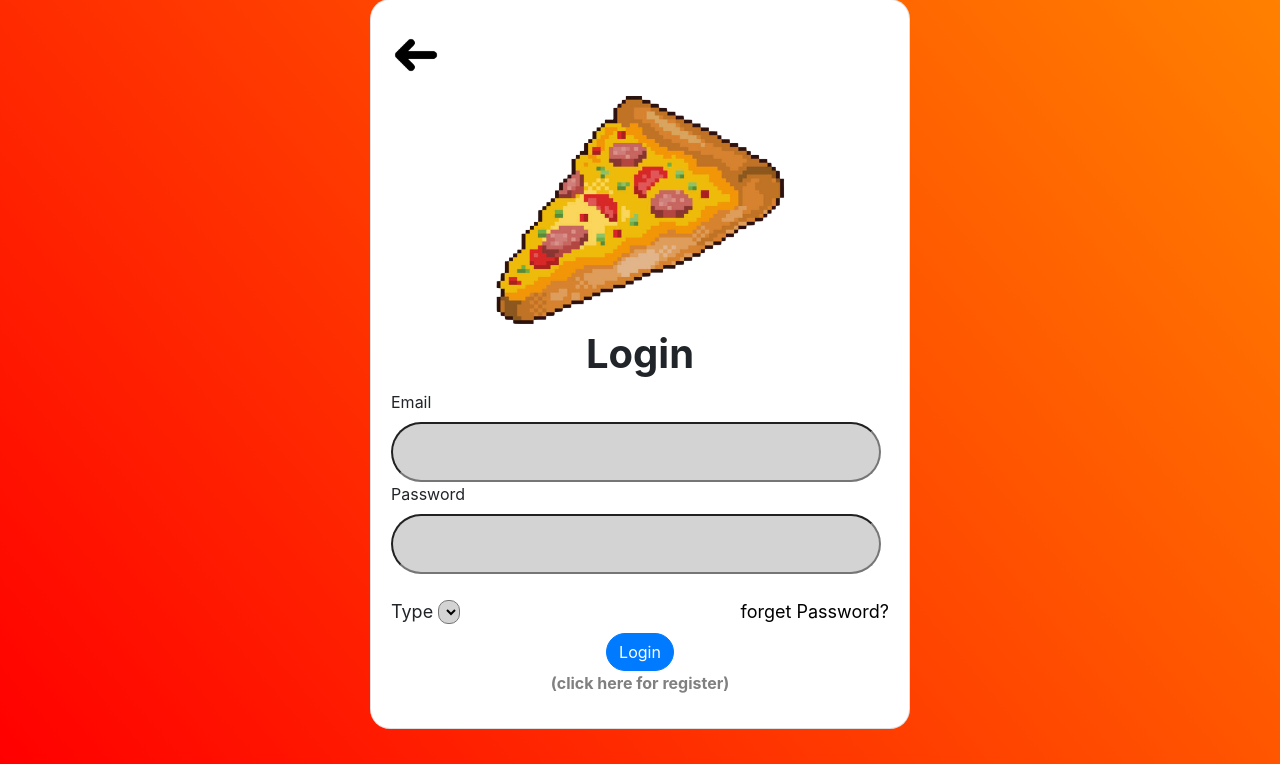
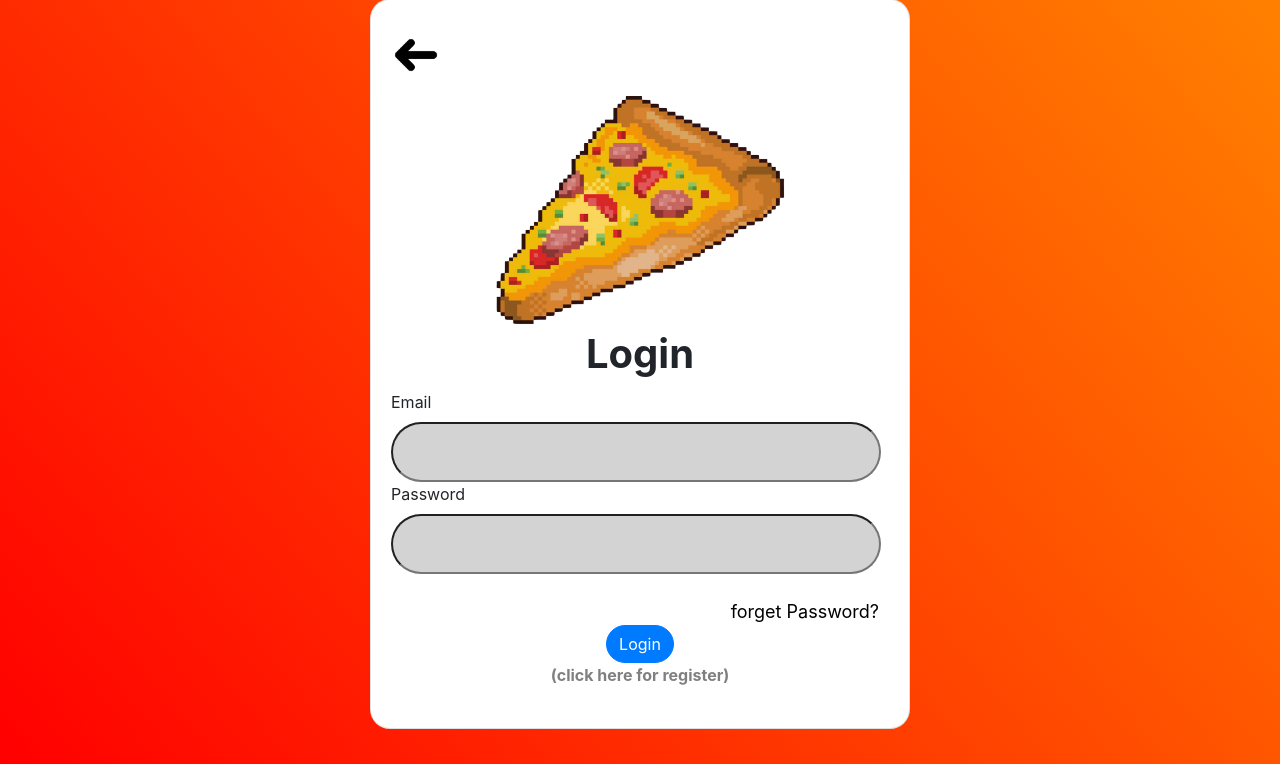
Before and after one commit to AemKTP/Project_Duo_Pizza, a PHP site: page /login.php in a window 1280 px wide. Shown: the part 36-800 px from the top of the page. Run offline with PHP 8.4, Linux system fonts and the light colour scheme; data that the repository does not hold is empty.

Commit message:
Update login.php

```diff
--- a/login.php
+++ b/login.php
@@ -44,31 +44,28 @@ $conn->close();
                             <input type="email" id="email" style="border-radius: 50px;" name="email"><br>
                             <label for="password">Password</label><br>
                             <input type="password" id="password" style="border-radius: 50px;" name="password"><br><br>
-                            <label for="type" style="font-size: 18px;">Type</label>
+                            <!-- <label for="type" style="font-size: 18px;">Type</label>
                             <select name="type">
                                 <?php
                                 foreach ($enum_values as $value) {
                                     echo "<option value='" . $value . "'>" . $value . "</option>";
                                 }
                                 ?>
-                            </select>
-                            <a class="forgetPass" style="font-size: 18px;" href="changepassword.php">forget Password?</a>
-                            <div class="center-button">
-                                <button type="submit" class="btn btn-primary">Login</button>
+                            </select> -->
+                            <div class="row">
+                                <div class="col">
+                                    <a class="forgetPass" style="font-size: 18px; justify-content: right; margin-right: 2%;" href="changepassword.php">forget Password?</a>
+                                </div>
                             </div>
-                            <a class="register" href="register.php"><b>(click here for register)</b></a>
+                            <div class="row">
+                                <div class="col">
+                                    <div class="center-button">
+                                        <button type="submit" class="btn btn-primary">Login</button>
+                                    </div>
+                                    <a class="register" href="register.php"><b>(click here for register)</b></a>
+                                </div>
+                            </div>
                         </form>
-                        <!-- <?php
-                                if (isset($_GET['error']) && $_GET['error'] == "รหัสผ่านไม่ถูกต้อง") {
-                                    echo '<script>';
-                                    echo 'alert("รหัสผ่านไม่ถูกต้อง");';
-                                    echo '</script>';
-                                } elseif (isset($_GET['error']) && $_GET['error'] == "ไม่พบบัญชีผู้ใช้") {
-                                    echo '<script>';
-                                    echo 'alert("ไม่พบบัญชีผู้ใช้");';
-                                    echo '</script>';
-                                }
-                                ?> -->
                     </div>
                 </div>
             </div>
```
